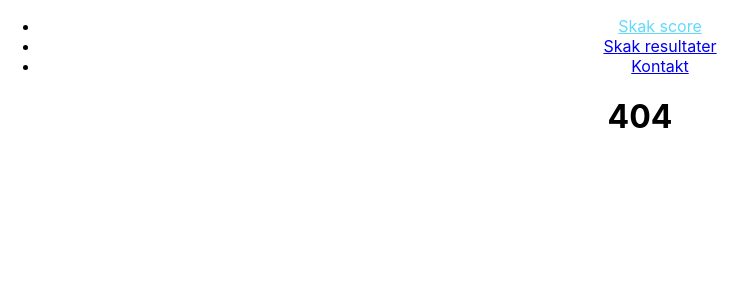
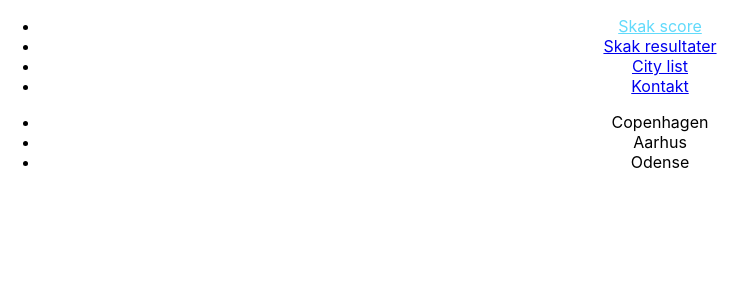
Before and after one commit to JesperHogstedDk/skak-score, a React (Create React App) app in the folder client/: page /city-list in a window 1280 px wide. Before the commit this address had no page. Shown: the top 300 px of the page, without its empty margins (0-754 px from the left). Built offline with nearby package versions, Linux system fonts and the light colour scheme; the HTML template or start-up script is replaced by a standard one.

Commit message:
Suspense

```diff
--- a/client/src/App.js
+++ b/client/src/App.js
@@ -13,6 +13,7 @@ import ResultNew from "./pages/result/ResultNew";
 import Contact from "./pages/Contact";
 import NoPage from "./pages/NoPage";
 import SkakList from './pages/result/SkakList';
+import CityList from './pages/CityList';
 
 import './App.css';
 
@@ -31,6 +32,7 @@ function App() {
                       <Route path="/note-list" element={<NoteList />} />
                       <Route path="/edit-note" element={<AddEditNote />} />
                       <Route path="/edit-note/:noteId" element={<AddEditNote />} />
+                      <Route path="/city-list" element={<CityList />} />
 
                       <Route path="*" element={<NoPage />} />
                   </Route>
--- /dev/null
+++ b/client/src/pages/CityList.js
@@ -0,0 +1,41 @@
+import React, { useState, useEffect } from 'react';
+
+// Dette er en funktion, der returnerer en Promise, som efterligner en netværksanmodning
+function fetchCities() {
+  return new Promise((resolve) => {
+    setTimeout(() => resolve(['Copenhagen', 'Aarhus', 'Odense']), 2000);
+  });
+}
+
+function CityList() {
+  const [data, setData] = useState();
+  const [isLoading, setIsLoading] = useState(true);
+
+  useEffect(() => {
+    setIsLoading(true);
+    fetchCities().then((records) => {
+      setData(records);
+      setIsLoading(false);
+    });
+  }, []);
+
+  if (isLoading) return <div>Loading cities...</div>;
+
+  return (
+    <ul>
+      {data.map((name) => {
+        return <li key={name}>{name}</li>;
+      })}
+    </ul>
+  );
+}
+
+function App() {
+  return (
+    <React.Suspense fallback={<div>Loading...</div>}>
+      <CityList />
+    </React.Suspense>
+  );
+}
+
+export default App;
--- a/client/src/pages/Layout.js
+++ b/client/src/pages/Layout.js
@@ -10,6 +10,9 @@ const Layout = () => {
           </li>
           <li>
             <Link to="/results">Skak resultater</Link>
+          </li>
+          <li>
+            <Link to="/city-list">City list</Link>
           </li>
           {/* <li>
             <Link to="/note-list">Notater</Link>
--- a/client/src/pages/result/Results.js
+++ b/client/src/pages/result/Results.js
@@ -1,5 +1,8 @@
+import {Suspense} from "react";
+
 import Button from "../../modules/Button";
 import SkakList from "./SkakList";
+import Loading from "../../modules/Loading";
 
 // const stilling = [
 //     { spiller: "Mette", modspiller: "Jesper", stilling: "remi", dato: new Date(2023, 8, 1) },
@@ -32,7 +35,9 @@ const Results = () => {
             </table>
 
             <br /> */}
-            <SkakList></SkakList>
+            <Suspense fallback={<Loading />}>
+                <SkakList />
+            </Suspense>
         </>
     );
 };
```
